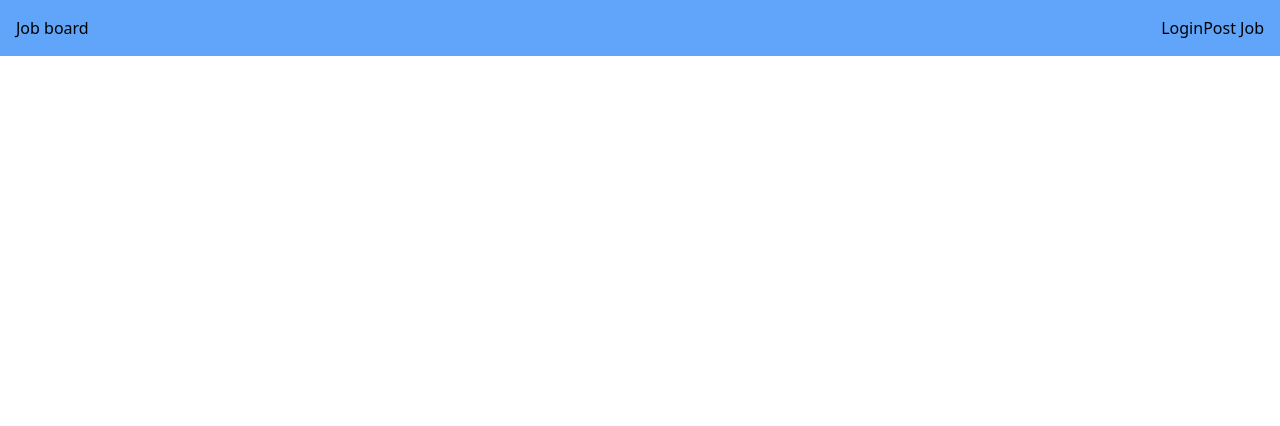
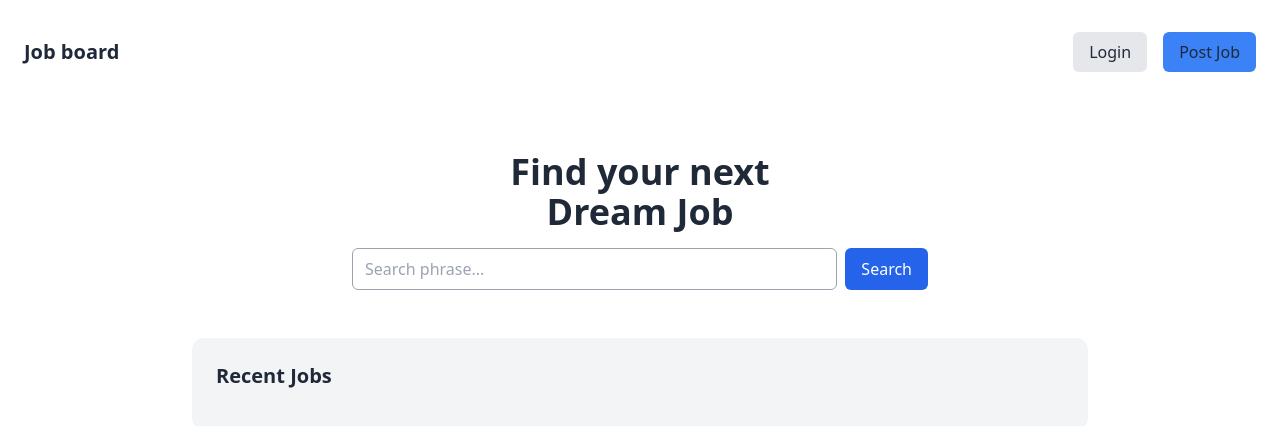
Before and after one commit to farihapromi/Job-board, a Next.js app: page / in a window 1280 px wide. Shown: the top 426 px of the page. Built offline with nearby package versions, Linux system fonts and the light colour scheme.

Commit message:
Add header

```diff
--- /dev/null
+++ b/src/app/components/Header.tsx
@@ -0,0 +1,16 @@
+import Link from "next/link";
+export default function Header(){
+    return(
+        <header>
+          <div className=" flex  items-center justify-between  mx-auto  my-4">
+          <Link href={'/'} className="font-bold text-xl">Job board</Link>
+          <nav className="flex gap-4 *:py-2 *:px-4 *:rounded-md">
+            <Link  className='bg-gray-200' href={'/login'}>Login</Link>
+            <Link className="bg-blue-500" href={'/new-listing'}>Post Job</Link>
+          </nav>
+
+          </div>
+
+        </header>
+    )
+}
--- /dev/null
+++ b/src/app/components/Hero.tsx
@@ -0,0 +1,23 @@
+import React from 'react'
+
+const Hero = () => {
+  return (
+    <div>
+        <section className='py-12'>
+            <h1 className="text-4xl font-bold text-center">Find your next <br />Dream Job</h1>
+
+<form action="" className='flex gap-2 mt-4 max-w-xl mx-auto'>
+   <input type="search"
+   className='border  border-gray-400 w-full py-2 px-3 rounded-md '
+   placeholder='Search phrase...'
+   />
+   <button className='bg-blue-600 text-white px-4 py-2 rounded-md'>Search</button>
+</form>
+
+        </section>
+
+    </div>
+  )
+}
+
+export default Hero
--- /dev/null
+++ b/src/app/components/Jobs.tsx
@@ -0,0 +1,12 @@
+import React from 'react'
+
+const Jobs = () => {
+  return (
+    <div className='max-w-4xl mx-auto bg-gray-100 p-6 rounded-xl'>
+        <h2 className='text-xl font-semibold mb-4'>Recent Jobs</h2>
+
+    </div>
+  )
+}
+
+export default Jobs
--- a/src/app/globals.css
+++ b/src/app/globals.css
@@ -1,3 +1,6 @@
 @tailwind base;
 @tailwind components;
 @tailwind utilities;
+body{
+    @apply text-gray-800;
+}
--- a/src/app/layout.tsx
+++ b/src/app/layout.tsx
@@ -1,7 +1,8 @@
 import type { Metadata } from "next";
 import localFont from "next/font/local";
 import "./globals.css";
-import Link from "next/link";
+
+import Header from "./components/Header";
 
 const geistSans = localFont({
   src: "./fonts/GeistVF.woff",
@@ -27,13 +28,12 @@ export default function RootLayout({
   return (
     <html lang="en">
       <body className={`${geistSans.variable} ${geistMono.variable}`}>
-        <header className="flex justify-between p-4 bg-blue-400">
-          <Link href={'/'}>Job board</Link>
-          <nav>
-            <Link href={'/login'}>Login</Link>
-            <Link href={'/new-listing'}>Post Job</Link>
-          </nav>
-        </header>
+        <main className="py-4 px-6 container max-auto">
+        <Header/>
+
+        </main>
+
+
         {children}
       </body>
     </html>
--- a/src/app/page.tsx
+++ b/src/app/page.tsx
@@ -1,10 +1,13 @@
+import Hero from "./components/Hero";
+import Jobs from "./components/Jobs";
 
 
 
 export default function Home() {
   return (
-    <div className=" text-white p-4">
-      {/* <h1 className="text-2xl font-bold">Tailwind CSS is working 🎉</h1> */}
-    </div>
+    <>
+     <Hero/>
+     <Jobs/>
+    </>
   );
 }
```
